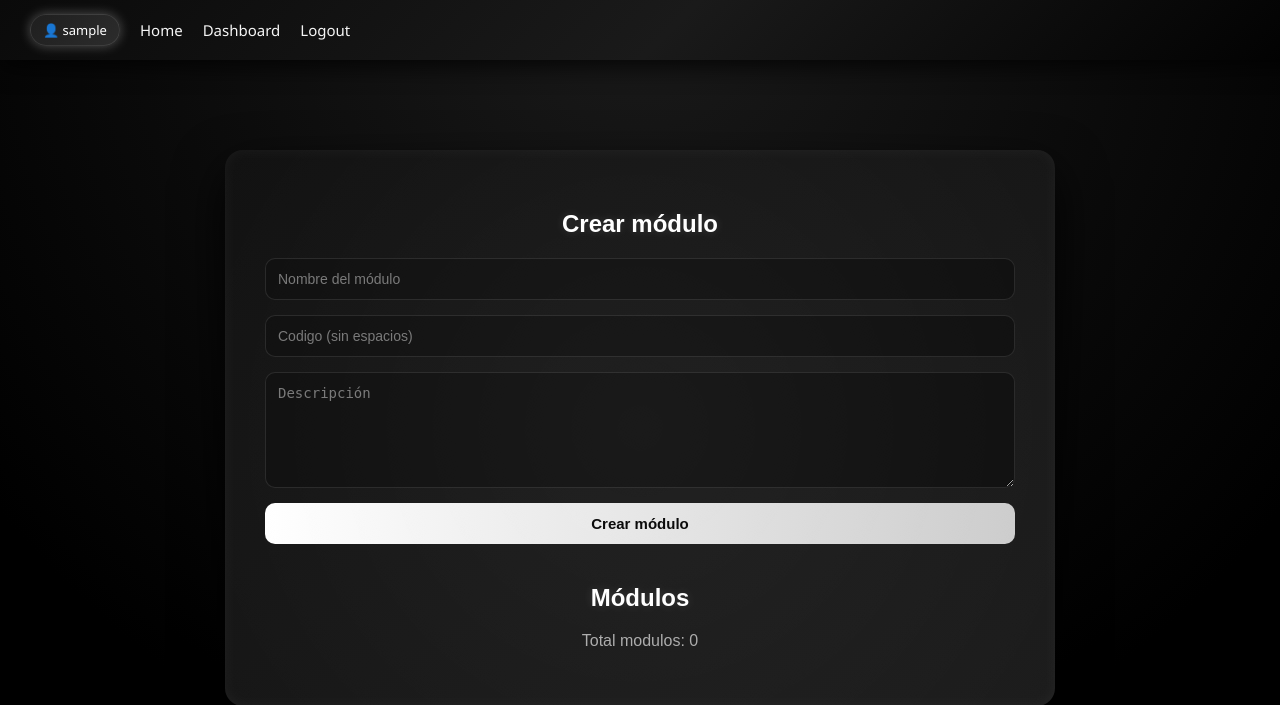
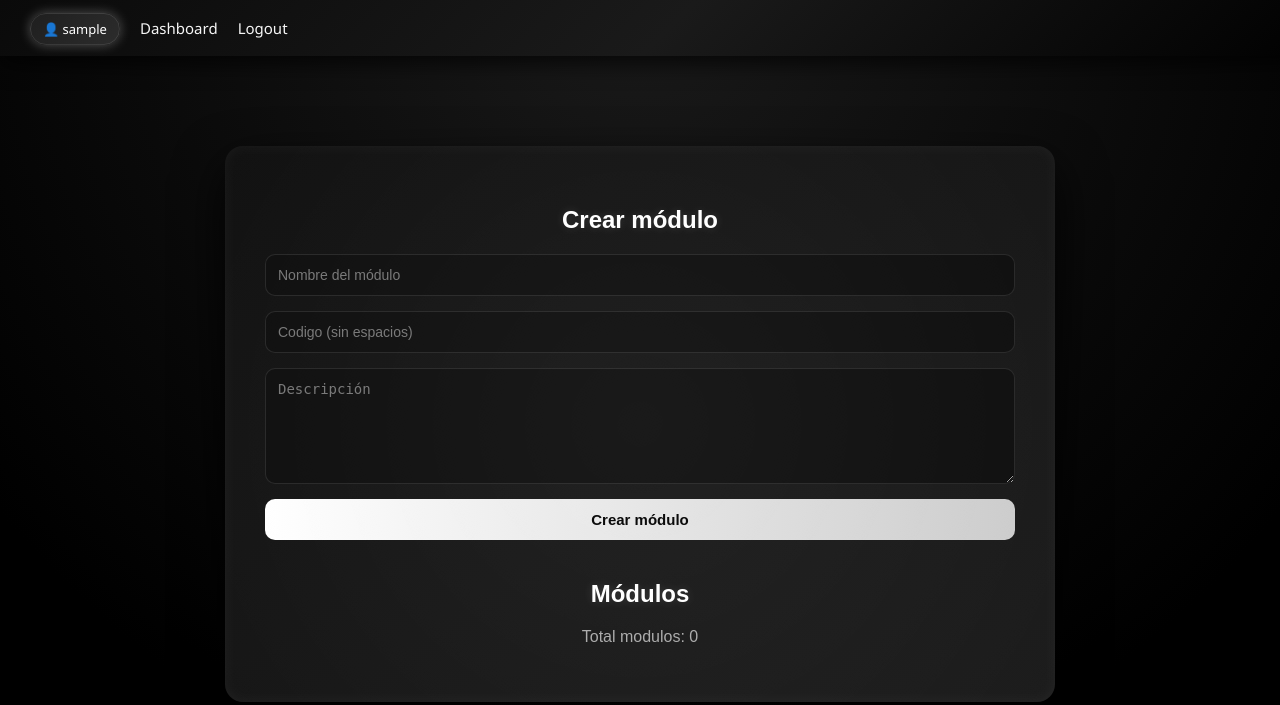
Before and after one commit to TotiManuel/JMM, a Flask app: page /dashboard/ in a window 1280 px wide; the page is wider, and only the part inside the window is pictured. Shown: the top 705 px of that part. Run offline with Flask 3, Linux system fonts and the light colour scheme; the visitor is signed in with stand-in values (Sample User, id 1).

Commit message:
Fix navbar

```diff
--- a/templates/navbar.html
+++ b/templates/navbar.html
@@ -115,10 +115,11 @@ nav a:hover::after {
 
         {% if session.get('user') %}
 
-            <span class="user-badge">
+            <a href="{{ url_for('main.home') }}">
+                <span class="user-badge">
                 👤 {{ session.get('user') }}
             </span>
-            <a href="{{ url_for('main.home') }}">Home</a>
+            </a>
 
             <a href="{{ url_for('dashboard.dashboard_view') }}">Dashboard</a>
 
```
